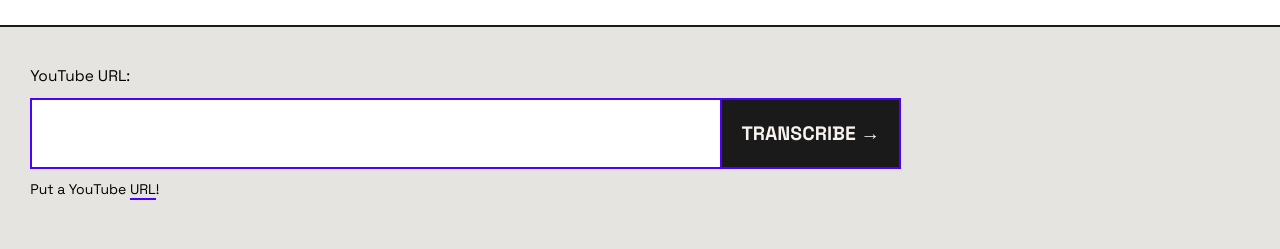
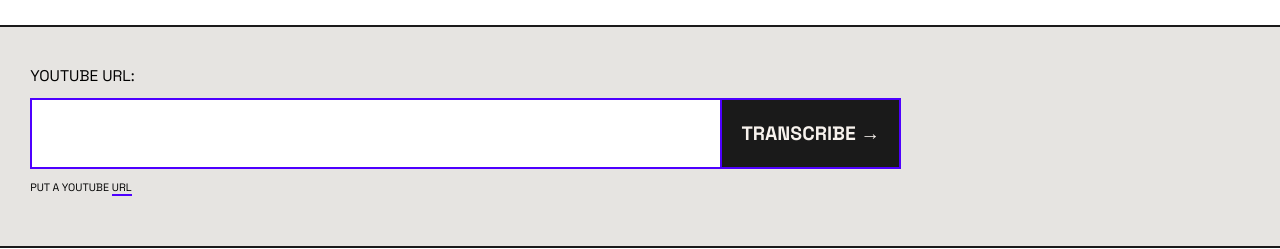
Before and after one commit to letseecode/yt-transcript, a Next.js app: page / in a window 1280 px wide. Both pictures are taken after a click on the button "TRANSCRIBE →". Shown: the part 376-625 px from the top of the page. Built offline with nearby package versions, Linux system fonts and the light colour scheme.

Commit message:
design: uppercase URL label, error message uppercase + 1.3x smaller + drop exclamation

```diff
--- a/src/app/page.tsx
+++ b/src/app/page.tsx
@@ -52,7 +52,7 @@
     setError('')
 
     if (!url.trim()) {
-      setError('Put a YouTube URL!')
+      setError('Put a YouTube URL')
       return
     }
 
@@ -136,7 +136,7 @@
             className="max-w-[40.3rem] space-y-[10px]"
             style={urlRowWidth !== null ? { width: `${urlRowWidth}px`, maxWidth: 'none' } : undefined}
           >
-            <label className="font-headline text-[0.968rem] text-black block">
+            <label className="font-headline uppercase text-[0.968rem] text-black block">
               YouTube URL:
             </label>
             <div className="flex border-2 border-purple has-[button:hover]:border-black has-[button:active]:border-black transition-colors">
@@ -157,7 +157,7 @@
             </div>
 
             {error && (
-              <p className="font-headline text-sm text-black">
+              <p className="font-headline uppercase text-[0.673rem] text-black">
                 {error.split(/(URL)/).map((part, i) =>
                   part === 'URL' ? (
                     <span key={i} className="relative inline-block">
```
